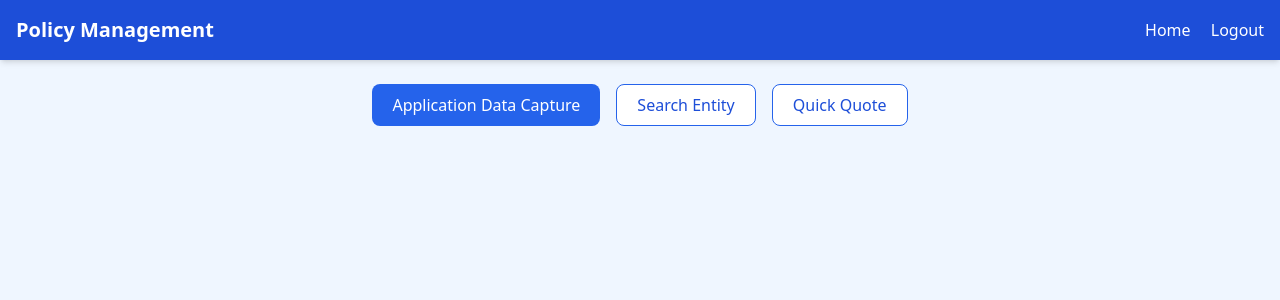
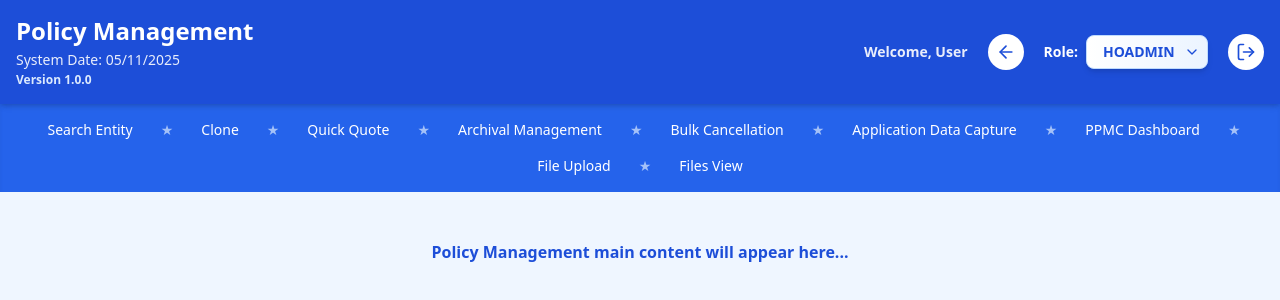
Before and after one commit to avinandankundu6296-cyber/Health-Insurance, a plain HTML site: page policy-management.html in a window 1280 px wide. Drawn offline with nearby package versions, Linux system fonts and the light colour scheme.

Commit message:
Update policy-management.html

```diff
--- a/policy-management.html
+++ b/policy-management.html
@@ -4,34 +4,184 @@
   <meta charset="UTF-8">
   <title>Policy Management | Health Insurance App</title>
   <script src="https://cdn.tailwindcss.com"></script>
+  <script src="https://unpkg.com/lucide@latest"></script>
+
+  <style>
+    /* Dropdown styling */
+    select {
+      transition: all 0.3s ease;
+      background: linear-gradient(to right, #ffffff, #ebf4ff);
+    }
+    select:hover {
+      border-color: #2563eb;
+    }
+    select:focus {
+      outline: none;
+      transform: scale(1.03);
+      box-shadow: 0 0 0 4px rgba(37, 99, 235, 0.3);
+      border-color: #2563eb;
+    }
+    option {
+      background-color: #fff;
+      color: #1d4ed8;
+      font-weight: 500;
+    }
+    .dropdown-wrapper:focus-within .dropdown-arrow {
+      transform: rotate(180deg);
+      transition: transform 0.3s ease;
+    }
+
+    /* --- Submenu Buttons --- */
+    .submenu-btn {
+      position: relative;
+      padding: 8px 18px;
+      font-weight: 500;
+      transition: all 0.3s ease;
+      border-radius: 8px;
+    }
+    .submenu-btn::after {
+      content: "";
+      position: absolute;
+      left: 0;
+      bottom: 0;
+      width: 0%;
+      height: 2px;
+      background: white;
+      transition: width 0.3s ease;
+      border-radius: 2px;
+    }
+    .submenu-btn:hover::after {
+      width: 100%;
+    }
+    .submenu-btn:hover {
+      background-color: #ffffff;
+      color: #1d4ed8;
+      transform: translateY(-2px) scale(1.05);
+      box-shadow: 0 3px 10px rgba(255, 255, 255, 0.3);
+    }
+
+    /* Star Separator */
+    .star {
+      color: #dbeafe; /* light pastel blue */
+      font-size: 14px;
+      margin: 0 10px;
+      opacity: 0.7;
+      transition: opacity 0.3s ease;
+    }
+    .star:hover {
+      opacity: 1;
+    }
+
+    /* Submenu container styling */
+    .submenu-container {
+      display: flex;
+      justify-content: center;
+      align-items: center;
+      flex-wrap: wrap;
+      padding: 10px 20px;
+      gap: 4px;
+    }
+  </style>
 </head>
+
 <body class="bg-blue-50 min-h-screen">
-  <!-- Navbar -->
-  <nav class="bg-blue-700 text-white p-4 sticky top-0 z-10 shadow-md flex justify-between items-center">
-    <h1 class="font-bold text-xl">Policy Management</h1>
-    <div class="space-x-4">
-      <a href="home.html" class="hover:underline">Home</a>
-      <a href="#" onclick="logout()" class="hover:underline">Logout</a>
+  <!-- Top Navbar -->
+  <nav class="bg-blue-700 text-white p-4 flex justify-between items-center sticky top-0 shadow-md z-30">
+    <!-- Left Section -->
+    <div>
+      <h1 class="text-2xl font-bold leading-tight">Policy Management</h1>
+      <p id="systemDate" class="text-sm text-white/90 font-medium mt-1"></p>
+      <p class="text-xs text-blue-100 font-semibold mt-0.5">Version 1.0.0</p>
+    </div>
+
+    <!-- Right Section -->
+    <div class="flex items-center space-x-5">
+      <!-- Welcome User -->
+      <p id="welcomeUser" class="text-sm font-semibold text-white/90">Welcome, User</p>
+
+      <!-- Back Button -->
+      <button onclick="goBack()"
+              class="flex items-center justify-center bg-white text-blue-700 p-2 rounded-full hover:bg-blue-100 transition"
+              title="Go Back">
+        <i data-lucide="arrow-left" class="w-5 h-5"></i>
+      </button>
+
+      <!-- Role Dropdown -->
+      <div class="flex items-center space-x-2 relative dropdown-wrapper">
+        <label for="roleSelect" class="font-semibold text-white text-sm">Role:</label>
+        <div class="relative">
+          <select id="roleSelect" onchange="changeRole()"
+                  class="appearance-none text-blue-700 bg-white font-semibold px-4 py-1.5 pr-8 rounded-lg shadow-md border border-blue-200 cursor-pointer hover:border-blue-400 focus:ring-2 focus:ring-blue-500 focus:border-blue-400 transition duration-200 text-sm">
+            <option value="COPS">COPS</option>
+            <option value="BOPS">BOPS</option>
+            <option value="HOADMIN">HOADMIN</option>
+            <option value="UWR">UWR</option>
+            <option value="COQC">COQC</option>
+          </select>
+          <i data-lucide="chevron-down" class="dropdown-arrow absolute right-2 top-1/2 -translate-y-1/2 text-blue-700 pointer-events-none w-4 h-4 transition-transform duration-300"></i>
+        </div>
+      </div>
+
+      <!-- Logout Icon -->
+      <button onclick="logout()"
+              class="flex items-center justify-center bg-white text-blue-700 p-2 rounded-full hover:bg-blue-100 transition"
+              title="Logout">
+        <i data-lucide="log-out" class="w-5 h-5"></i>
+      </button>
     </div>
   </nav>
 
-  <!-- Buttons -->
-  <div class="flex justify-center space-x-4 mt-6">
-    <button onclick="goTo('application-data.html')"
-            class="px-5 py-2 bg-blue-600 text-white rounded-lg hover:bg-blue-700">
-      Application Data Capture
-    </button>
+  <!-- Second Navbar (Animated Submenu) -->
+  <nav class="bg-blue-600 text-white text-sm shadow-inner sticky top-[68px] z-20 overflow-x-auto">
+    <div class="flex justify-center items-center px-4 py-2 flex-wrap text-center">
+      <button class="submenu-btn">Search Entity</button><span class="star">★</span>
+      <button class="submenu-btn">Clone</button><span class="star">★</span>
+      <button class="submenu-btn">Quick Quote</button><span class="star">★</span>
+      <button class="submenu-btn">Archival Management</button><span class="star">★</span>
+      <button class="submenu-btn">Bulk Cancellation</button><span class="star">★</span>
+      <button class="submenu-btn" onclick="window.location.href='application-data.html'">Application Data Capture</button><span class="star">★</span>
+      <button class="submenu-btn">PPMC Dashboard</button><span class="star">★</span>
+      <button class="submenu-btn">File Upload</button><span class="star">★</span>
+      <button class="submenu-btn">Files View</button>
+    </div>
+  </nav>
 
-    <button class="px-5 py-2 bg-white text-blue-700 border border-blue-600 rounded-lg">
-      Search Entity
-    </button>
-
-    <button class="px-5 py-2 bg-white text-blue-700 border border-blue-600 rounded-lg">
-      Quick Quote
-    </button>
+  <!-- Main Content -->
+  <div class="p-8 text-center text-blue-700 font-semibold">
+    <p class="mt-4">Policy Management main content will appear here...</p>
   </div>
 
-  <!-- Link to your JS -->
-  <script src="assets/js/main.js"></script>
+  <script>
+    // 🗓️ System Date
+    function setSystemDate() {
+      const now = new Date();
+      const dd = String(now.getDate()).padStart(2, '0');
+      const mm = String(now.getMonth() + 1).padStart(2, '0');
+      const yyyy = now.getFullYear();
+      document.getElementById('systemDate').textContent = `System Date: ${dd}/${mm}/${yyyy}`;
+    }
+    setSystemDate();
+
+    // 👋 Welcome
+    document.addEventListener("DOMContentLoaded", () => {
+      const user = localStorage.getItem("loggedInUser") || "User";
+      document.getElementById("welcomeUser").textContent = `Welcome, ${user}`;
+      const savedRole = localStorage.getItem("selectedRole") || "HOADMIN";
+      document.getElementById("roleSelect").value = savedRole;
+      lucide.createIcons();
+    });
+
+    // 🔙 Navigation
+    function goBack() { window.history.back(); }
+    function changeRole() {
+      const role = document.getElementById("roleSelect").value;
+      localStorage.setItem("selectedRole", role);
+      window.location.href = "home.html";
+    }
+    function logout() {
+      localStorage.clear();
+      window.location.href = "index.html";
+    }
+  </script>
 </body>
 </html>
```
